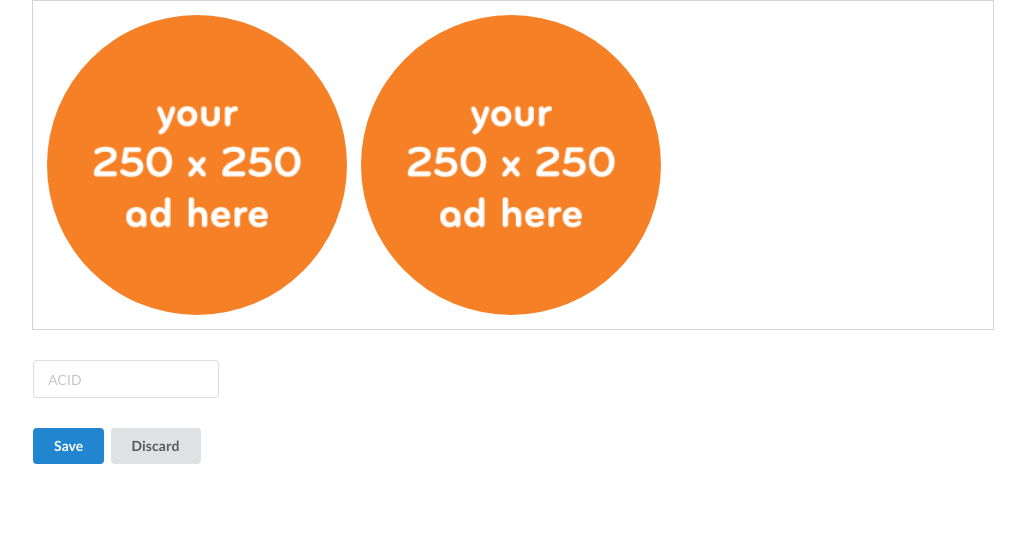
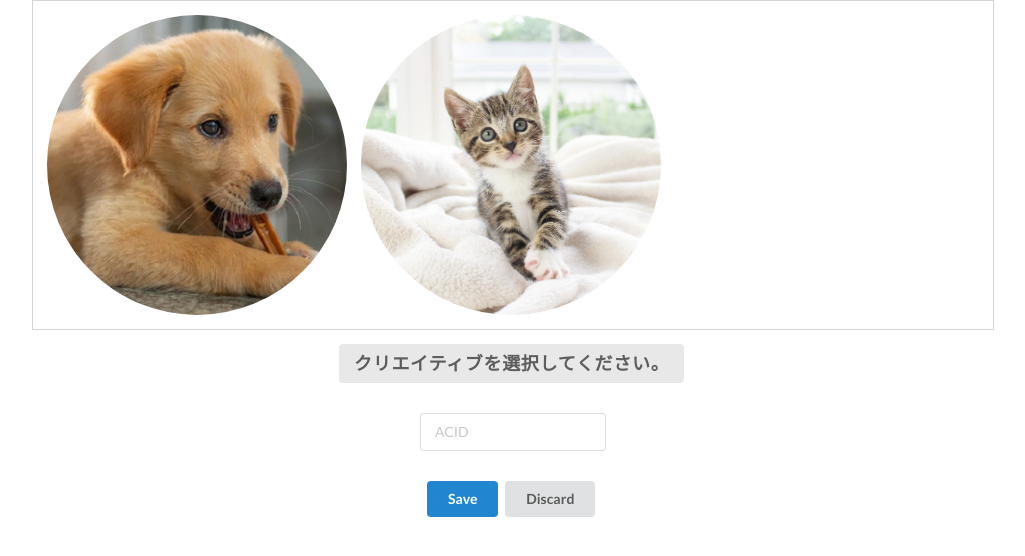
Before and after one commit to tsubota-ryo/sfmc-ac-flask, a Flask app: page / in a window 1280 px wide. Shown: the top 556 px of the page, without its empty margins (127-1152 px from the left). Run offline with Flask 3, Linux system fonts and the light colour scheme.

Commit message:
set creative

```diff
--- a/static/js/index.js
+++ b/static/js/index.js
@@ -31,7 +31,8 @@ document.addEventListener('DOMContentLoaded', function main() {
     // setupExampleTestHarness();
 
     // setup our ui event handlers
-    // setupEventHandlers();
+
+    setupEventHandlers();
 
     // Bind the initActivity event...
     // Journey Builder will respond with "initActivity" after it receives the "ready" signal
@@ -144,11 +145,18 @@ function selectDiscountCodeOption(value) {
 
 function setupEventHandlers() {
     // Listen to events on the form
+    document.getElementById('inu').addEventListener('click', inuClick);
+    document.getElementById('neko').addEventListener('click', nekoClick);
     document.getElementById('done').addEventListener('click', onDoneButtonClick);
     document.getElementById('cancel').addEventListener('click', onCancelButtonClick);
     document.getElementById('discount-code').addEventListener('change', onDiscountCodeSelectChange);
 }
-
+function inuClick(){
+    document.getElementById("selected_creative").innerHTML = "犬を選択"
+}
+function nekoClick(){
+    document.getElementById("selected_creative").innerHTML = "猫を選択"
+}
 // this function is for example purposes only. it sets ups a Postmonger
 // session that emulates how Journey Builder works. You can call jb.ready()
 // from the console to kick off the initActivity event with a mock activity object
--- a/templates/index.html
+++ b/templates/index.html
@@ -14,17 +14,20 @@
 <body>
     <div class="container">
         <div class="ui attached segment">
-            <img class="circular medium ui image floated" src="/static/img/ad-sample-250x250.gif">
-            <img class="circular medium ui image" src="/static/img/ad-sample-250x250.gif">
+            <img id="inu" class="circular medium ui image floated" src="/static/img/inu.png">
+            <img id="neko" class="circular medium ui image" src="/static/img/neko.png">
         </div>
+
+        <div class="ui horizontal divider">
+
+        <div class="ui label big topmargin" id="selected_creative">
+            クリエイティブを選択してください。
+        </div></br>
 
 
         <div class="ui input topmargin">
             <input type="text" placeholder="ACID">
         </div>
-
-
-
 
         <div class="btn_group">
             <button class="ui primary right button">
```
Also changed, not shown: static/img/inu.png (added), static/img/neko.png (added), 3 other files.
